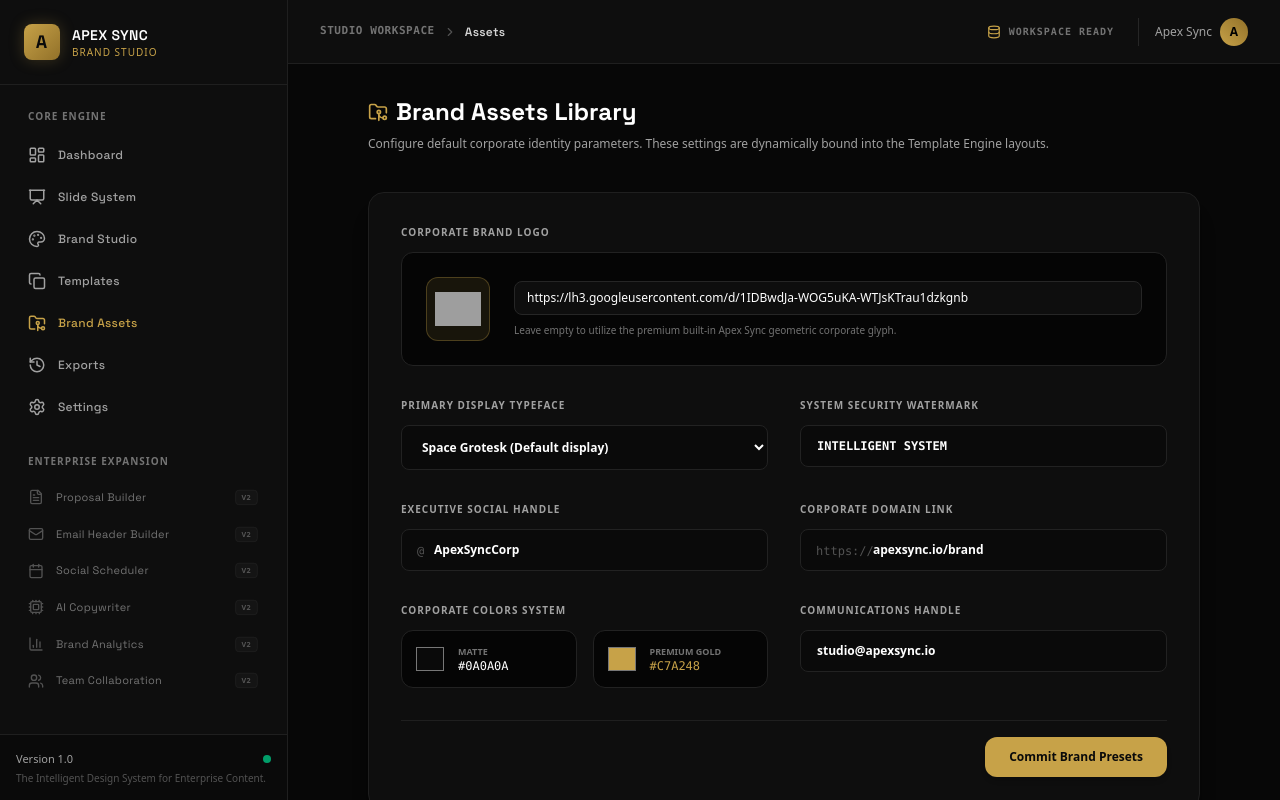
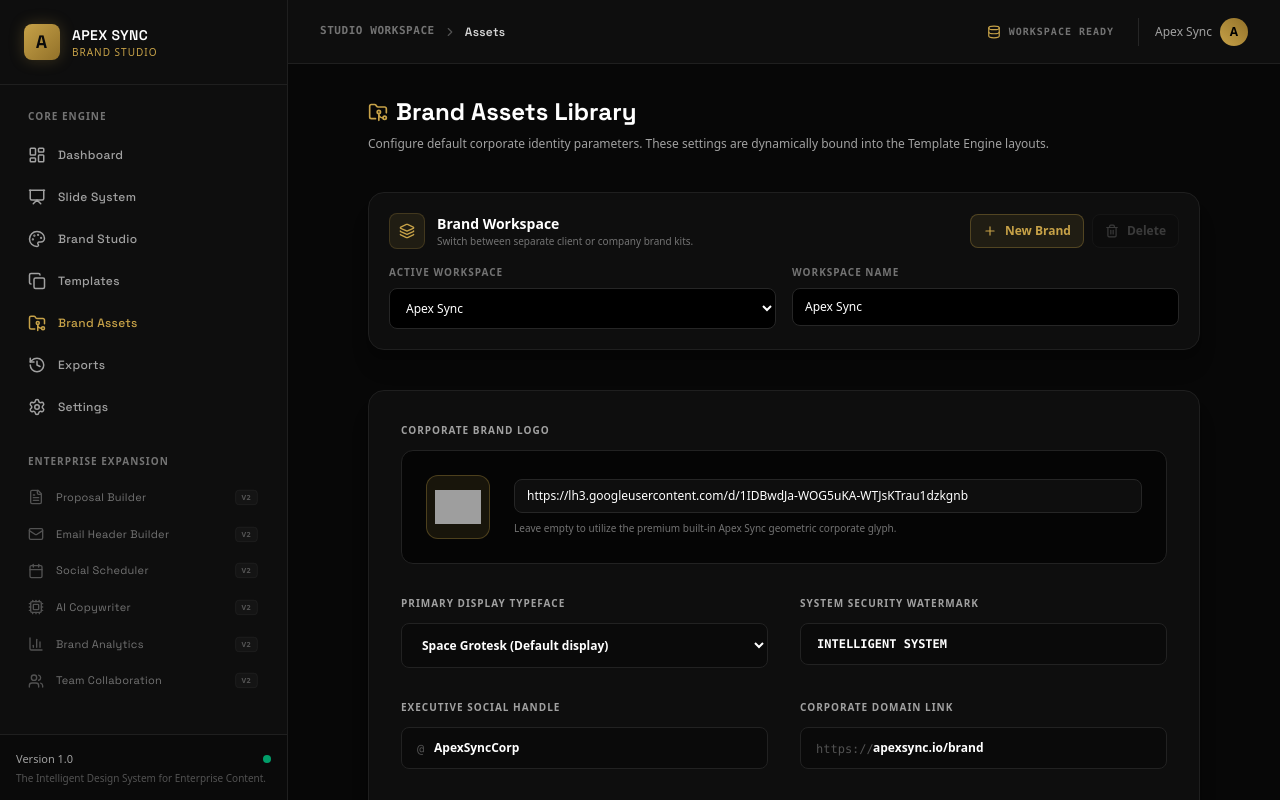
Before and after one commit to olaoluwabankole3-cmd/Brand-Studio, a React (Vite) app: page / in a window 1280 px wide. Both pictures are taken after a click on the button "Brand Assets". Built offline with nearby package versions, Linux system fonts and the light colour scheme; grey boxes are pictures that could not be loaded.

Commit message:
feat: add brand workspace switching and client profiles

```diff
--- a/src/components/BrandAssets.tsx
+++ b/src/components/BrandAssets.tsx
@@ -3,7 +3,7 @@
  * SPDX-License-Identifier: Apache-2.0
  */
 
-import { useState, FormEvent } from 'react';
+import { useState, useEffect, FormEvent } from 'react';
 import { motion } from 'motion/react';
 import {
   FolderGit2,
@@ -14,16 +14,36 @@ import {
   Globe,
   Mail,
   Share2,
-  FileText
+  FileText,
+  Plus,
+  Trash2,
+  Layers3
 } from 'lucide-react';
-import { BrandSettings } from '../types';
+import { BrandSettings, BrandProfile } from '../types';
 
 interface BrandAssetsProps {
   brandSettings: BrandSettings;
+  brandProfiles: BrandProfile[];
+  activeBrandId: string;
+  onSelectBrand: (brandId: string) => void;
+  onCreateBrand: () => void;
+  onRenameActiveBrand: (name: string) => void;
+  onDeleteActiveBrand: () => void;
   onUpdateBrandSettings: (settings: BrandSettings) => void;
 }
 
-export default function BrandAssets({ brandSettings, onUpdateBrandSettings }: BrandAssetsProps) {
+export default function BrandAssets({
+  brandSettings,
+  brandProfiles,
+  activeBrandId,
+  onSelectBrand,
+  onCreateBrand,
+  onRenameActiveBrand,
+  onDeleteActiveBrand,
+  onUpdateBrandSettings
+}: BrandAssetsProps) {
+  const activeProfile = brandProfiles.find(profile => profile.id === activeBrandId) || brandProfiles[0];
+  const [profileName, setProfileName] = useState(activeProfile?.name || 'Workspace');
   const [logoUrl, setLogoUrl] = useState(brandSettings.logoUrl);
   const [fontFamily, setFontFamily] = useState(brandSettings.fontFamily);
   const [primaryColor, setPrimaryColor] = useState(brandSettings.primaryColor);
@@ -35,8 +55,22 @@ export default function BrandAssets({ brandSettings, onUpdateBrandSettings }: Br
 
   const [isSaved, setIsSaved] = useState(false);
 
+  useEffect(() => {
+    const selectedProfile = brandProfiles.find(profile => profile.id === activeBrandId) || brandProfiles[0];
+    setProfileName(selectedProfile?.name || 'Workspace');
+    setLogoUrl(brandSettings.logoUrl);
+    setFontFamily(brandSettings.fontFamily);
+    setPrimaryColor(brandSettings.primaryColor);
+    setAccentColor(brandSettings.accentColor);
+    setWatermarkText(brandSettings.watermarkText);
+    setSocialHandle(brandSettings.socialHandle);
+    setWebsite(brandSettings.website);
+    setEmail(brandSettings.email);
+  }, [activeBrandId, brandSettings, brandProfiles]);
+
   const handleSave = (e: FormEvent) => {
     e.preventDefault();
+    onRenameActiveBrand(profileName);
     onUpdateBrandSettings({
       logoUrl,
       fontFamily,
@@ -63,6 +97,67 @@ export default function BrandAssets({ brandSettings, onUpdateBrandSettings }: Br
         <p className="text-neutral-400 text-xs">
           Configure default corporate identity parameters. These settings are dynamically bound into the Template Engine layouts.
         </p>
+      </div>
+
+      {/* Workspace Switcher */}
+      <div className="bg-[#0E0E0E] border border-[#1F1F1F] rounded-2xl p-5 shadow-xl space-y-4">
+        <div className="flex flex-col md:flex-row md:items-center justify-between gap-4">
+          <div className="flex items-center gap-3">
+            <div className="w-9 h-9 rounded-lg bg-[#C7A248]/10 border border-[#C7A248]/20 flex items-center justify-center">
+              <Layers3 className="w-4 h-4 text-[#C7A248]" />
+            </div>
+            <div>
+              <p className="text-sm font-semibold text-white">Brand Workspace</p>
+              <p className="text-[10px] text-neutral-500">Switch between separate client or company brand kits.</p>
+            </div>
+          </div>
+
+          <div className="flex items-center gap-2">
+            <button
+              type="button"
+              onClick={onCreateBrand}
+              className="flex items-center gap-2 px-3 py-2 rounded-lg bg-[#C7A248]/10 border border-[#C7A248]/30 text-[#C7A248] text-xs font-semibold hover:bg-[#C7A248]/20 transition-colors"
+            >
+              <Plus className="w-3.5 h-3.5" />
+              New Brand
+            </button>
+            <button
+              type="button"
+              onClick={onDeleteActiveBrand}
+              disabled={brandProfiles.length <= 1}
+              className="flex items-center gap-2 px-3 py-2 rounded-lg bg-neutral-950 border border-neutral-800 text-neutral-400 text-xs font-semibold hover:text-rose-400 hover:border-rose-500/30 disabled:opacity-30 disabled:cursor-not-allowed transition-colors"
+            >
+              <Trash2 className="w-3.5 h-3.5" />
+              Delete
+            </button>
+          </div>
+        </div>
+
+        <div className="grid grid-cols-1 md:grid-cols-2 gap-4">
+          <div className="space-y-2">
+            <label className="text-[10px] font-bold text-neutral-500 uppercase tracking-widest block">Active Workspace</label>
+            <select
+              value={activeBrandId}
+              onChange={(e) => onSelectBrand(e.target.value)}
+              className="w-full bg-black border border-neutral-800 rounded-lg px-3 py-2.5 text-xs text-white focus:outline-none focus:border-[#C7A248]/50"
+            >
+              {brandProfiles.map(profile => (
+                <option key={profile.id} value={profile.id}>{profile.name}</option>
+              ))}
+            </select>
+          </div>
+
+          <div className="space-y-2">
+            <label className="text-[10px] font-bold text-neutral-500 uppercase tracking-widest block">Workspace Name</label>
+            <input
+              type="text"
+              value={profileName}
+              onChange={(e) => setProfileName(e.target.value)}
+              placeholder="e.g. Apex Sync, Client A, Founder Brand"
+              className="w-full bg-black border border-neutral-800 rounded-lg px-3 py-2.5 text-xs text-white focus:outline-none focus:border-[#C7A248]/50"
+            />
+          </div>
+        </div>
       </div>
 
       {/* Main Configurations Form */}
```
